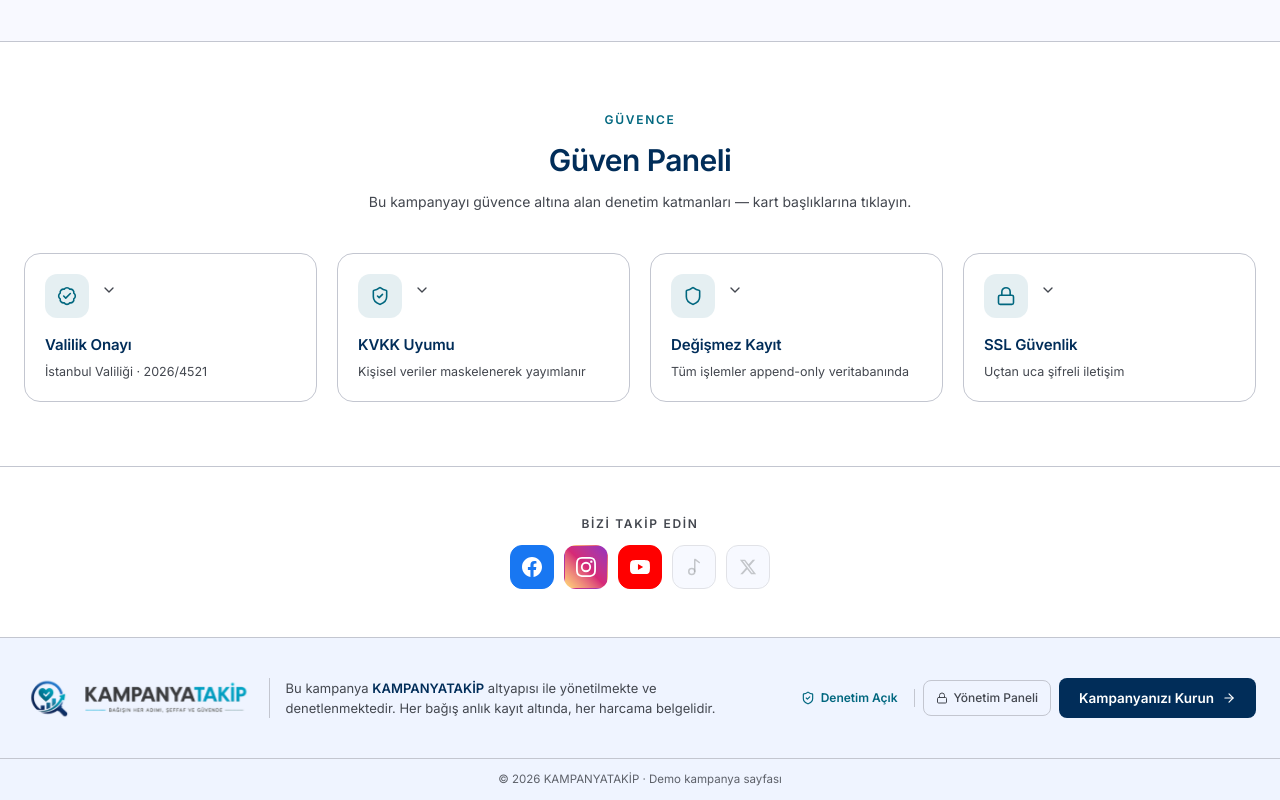
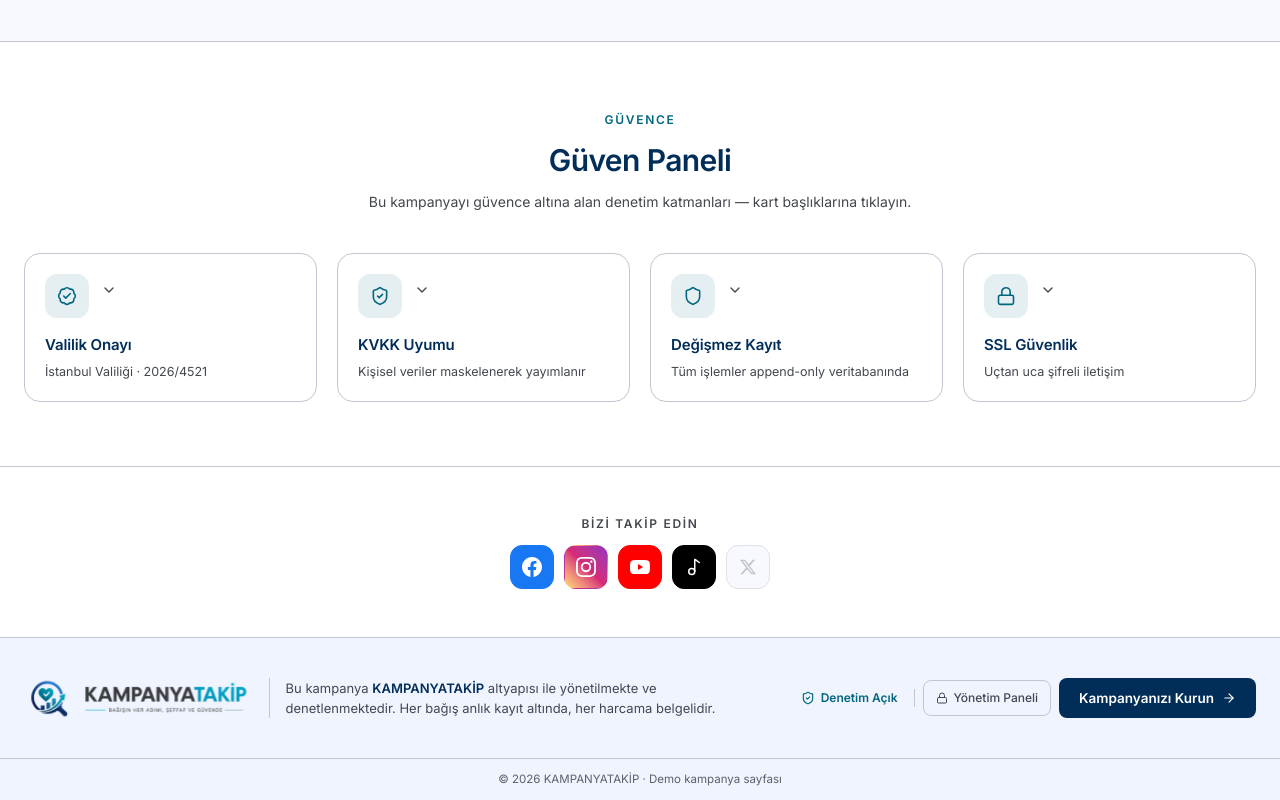
Before and after one commit to atraproje-collab/kampanyatakip-web, a Next.js app: page /kampanya/demo in a window 1280 px wide. Shown: the part 2259-3059 px from the top of the page. Built offline with nearby package versions, Linux system fonts and the light colour scheme; no server answers.

Commit message:
feat: Demo ve admin'e gerçek FB + IG + YT + TikTok bağlantıları

```diff
--- a/app/admin/defne/sosyal-medya/page.tsx
+++ b/app/admin/defne/sosyal-medya/page.tsx
@@ -75,10 +75,10 @@ export default function SocialMediaPage() {
     }
     const message =
       platform === "twitter"
-        ? `${label} bağlantısı yakında — ek modül olarak gelecek`
+        ? `${label} yakında — ek modül (4.200 ₺ / ay)`
         : `${label} bağlantısı yakında aktif olacak`;
     setComingSoonToast(message);
-    window.setTimeout(() => setComingSoonToast(null), 2800);
+    window.setTimeout(() => setComingSoonToast(null), 3200);
   };
 
   const [planDate, setPlanDate] = useState(new Date().toISOString().slice(0, 10));
--- a/components/campaign/FollowSocialButtons.tsx
+++ b/components/campaign/FollowSocialButtons.tsx
@@ -66,14 +66,19 @@ export function FollowSocialButtons({
         >
           <SocialIcon platform="youtube" size={20} />
         </a>
-        <span
-          aria-disabled="true"
-          title="Yakında"
-          role="button"
-          className={cn(baseBtn, disabledClass)}
+        <a
+          href={SOCIAL_MEDIA.tiktok!}
+          target="_blank"
+          rel="noopener noreferrer"
+          aria-label={`TikTok'ta takip et — ${SOCIAL_MEDIA_HANDLES.tiktok}`}
+          title={`${SOCIAL_MEDIA_HANDLES.tiktok} · TikTok`}
+          className={cn(
+            baseBtn,
+            "border-black bg-black text-white hover:bg-neutral-800 hover:border-neutral-800 hover:-translate-y-0.5 hover:shadow-md",
+          )}
         >
           <Music2 size={18} />
-        </span>
+        </a>
         <span
           aria-disabled="true"
           title="Yakında"
--- a/lib/admin-mock-data.ts
+++ b/lib/admin-mock-data.ts
@@ -173,7 +173,17 @@ export const socialAccounts: SocialAccount[] = [
     url: SOCIAL_MEDIA.youtube!,
     pageName: SOCIAL_MEDIA_HANDLES.youtube!,
   },
-  { platform: "tiktok", label: "TikTok", handle: "Bağlantı Yok / Yakında", connected: false, followers: 0, postsThisMonth: 0, lastPost: "—" },
+  {
+    platform: "tiktok",
+    label: "TikTok",
+    handle: SOCIAL_MEDIA_HANDLES.tiktok!,
+    connected: true,
+    followers: 0,
+    postsThisMonth: 0,
+    lastPost: "—",
+    url: SOCIAL_MEDIA.tiktok!,
+    pageName: SOCIAL_MEDIA_HANDLES.tiktok!,
+  },
   { platform: "twitter", label: "X / Twitter", handle: "Bağlantı Yok / Yakında", connected: false, followers: 0, postsThisMonth: 0, lastPost: "—" },
 ];
 
--- a/lib/social-links.ts
+++ b/lib/social-links.ts
@@ -26,5 +26,9 @@ export const SOCIAL_LINKS: Record<"facebook" | "instagram" | "youtube" | "tiktok
     name: SOCIAL_MEDIA_HANDLES.youtube,
     connected: true,
   },
-  tiktok: { url: null, name: null, connected: false },
+  tiktok: {
+    url: SOCIAL_MEDIA.tiktok,
+    name: SOCIAL_MEDIA_HANDLES.tiktok,
+    connected: true,
+  },
 };
--- a/lib/social-media.ts
+++ b/lib/social-media.ts
@@ -5,7 +5,7 @@ export const SOCIAL_MEDIA = {
   facebook: "https://www.facebook.com/profile.php?id=61589243289036",
   instagram: "https://www.instagram.com/sma.dmd.kampanyatakip/",
   youtube: "https://www.youtube.com/@Kampanya-Takip",
-  tiktok: null as string | null,
+  tiktok: "https://www.tiktok.com/@kampanya.takip",
   twitter: null as string | null,
 } as const;
 
@@ -13,7 +13,7 @@ export const SOCIAL_MEDIA_HANDLES = {
   facebook: "Kampanya Takip",
   instagram: "@sma.dmd.kampanyatakip",
   youtube: "@Kampanya-Takip",
-  tiktok: null as string | null,
+  tiktok: "@kampanya.takip",
   twitter: null as string | null,
 } as const;
 
```
